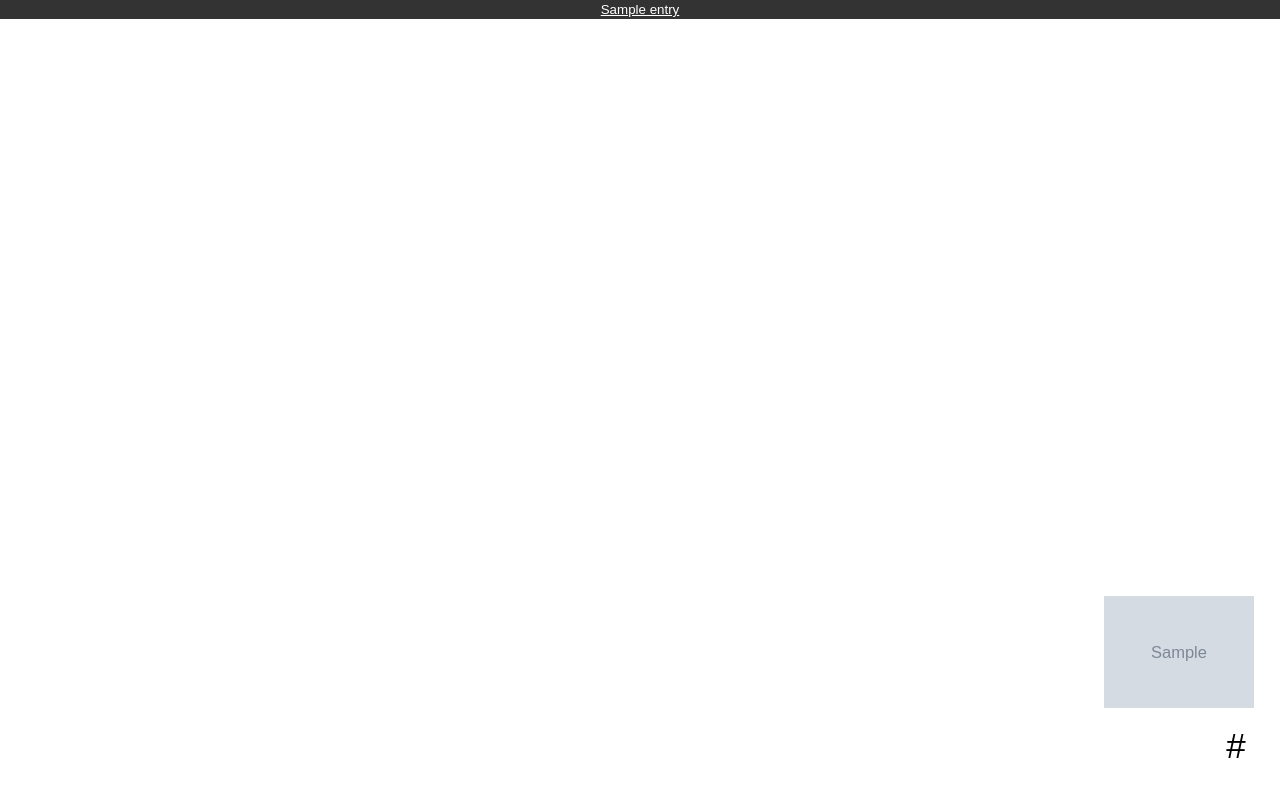
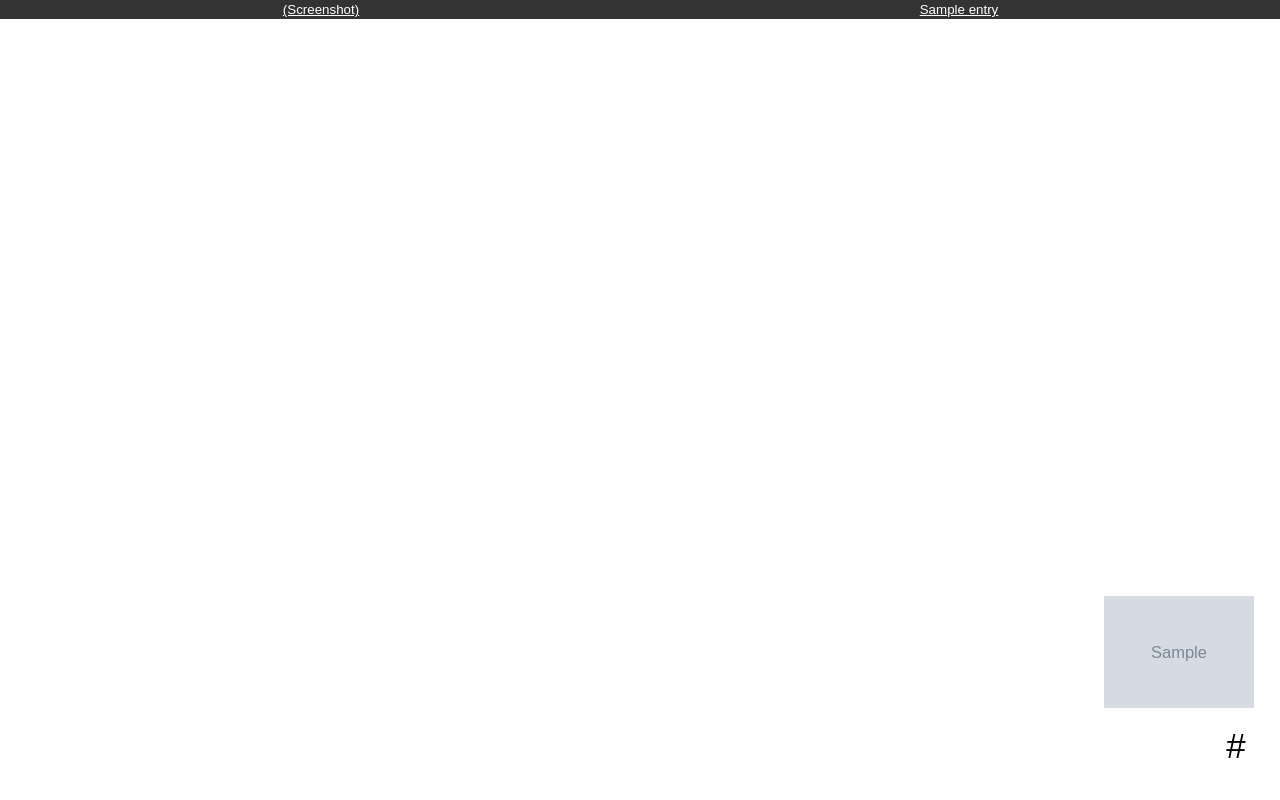
Before and after one commit to valohai/citadel, a Django app: template civote/templates/show.html in a window 1280 px wide. Run offline with Django 3.2, Linux system fonts and the light colour scheme; tables that the repository leaves empty hold one stand-in row (values such as "Sample post"); the template is opened without the code that fills it: values that come from a table or form of the project are taken from there, most other values are stand-ins (such as "Sample title", 1, 10 or a date in 2020); grey boxes marked "Sample" are stand-in pictures.

Commit message:
Add 'Show Screenshot' to /show/

```diff
--- a/civote/static/civote/show.js
+++ b/civote/static/civote/show.js
@@ -2,3 +2,8 @@ function showEntry(contestant, entryId) {
   document.getElementById('contestant').innerHTML = contestant.replace(/</g, '&lt;');
   document.getElementById('show-iframe').src = location.pathname + '?entry=' + entryId;
 }
+
+function showScreenshot(screenshotUrl) {
+  document.getElementById('contestant').innerHTML = '';
+  document.getElementById('show-iframe').src = screenshotUrl;
+}
--- a/civote/templates/show.html
+++ b/civote/templates/show.html
@@ -11,6 +11,10 @@
 </head>
 <body>
 <header>
+    <a href="#"
+       onclick="showScreenshot('{{ round.screenshot.url }}')">
+        (Screenshot)
+    </a>
     {% for entry in round.entries.all %}
         <a href="#"
            onclick="showEntry('{{ entry.contestant_name|escapejs }}', '{{ entry.id }}')">
```
